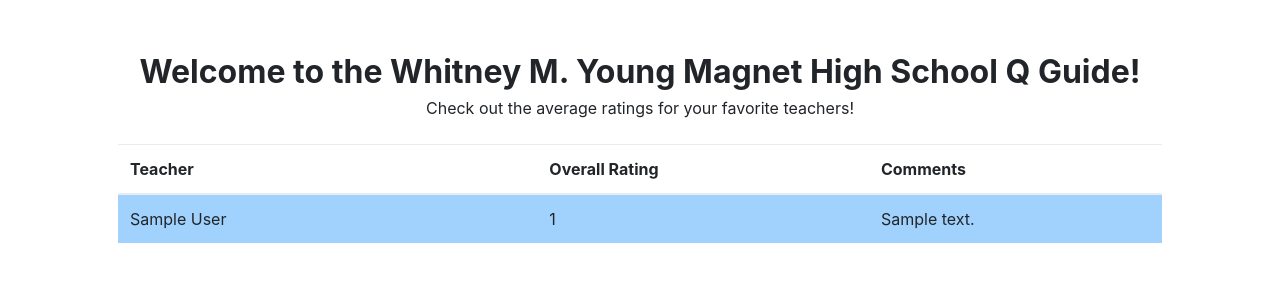
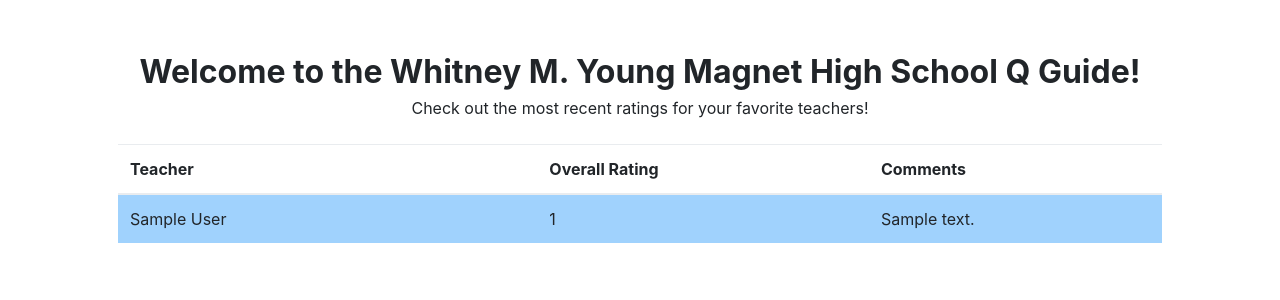
Before and after one commit to nicolavic98/wyguide, a Flask app: page / in a window 1280 px wide. Shown: the part 78-378 px from the top of the page. Run offline with Flask 2, Linux system fonts and the light colour scheme; a user stored in the database is signed in; tables that the repository leaves empty hold one stand-in row (values such as "Sample post"); parts of the project's set-up code (start-up, migrations or seed data) failed here and were passed over; some libraries are stand-ins or nearby versions.

Commit message:
Update index.html

```diff
--- a/templates/index.html
+++ b/templates/index.html
@@ -8,7 +8,7 @@
 {% block main %}
 
     <center> <strong> <font size="+3"> Welcome to the Whitney M. Young Magnet High School Q Guide! </font> </strong> </center>
-    <center> Check out the average ratings for your favorite teachers! </center>
+    <center> Check out the most recent ratings for your favorite teachers! </center>
 
     <table class="table table-striped">
 
```
